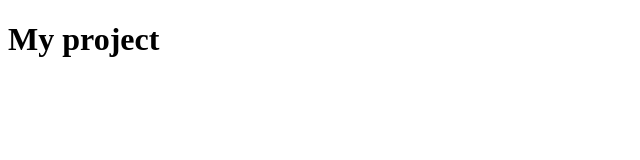
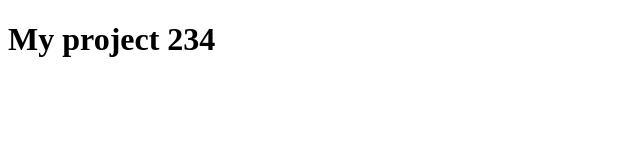
Before and after one commit to b0hdan1/my-project, a plain HTML site: page index.html in a window 1280 px wide. Shown: the full height of the page, 0-640 px from the left. Drawn offline with Linux system fonts and the light colour scheme.

Commit message:
title was changed 2

```diff
--- a/index.html
+++ b/index.html
@@ -6,6 +6,6 @@
   <title>My project</title>
 </head>
 <body>
-  <h1>My project</h1>
+  <h1>My project 234</h1>
 </body>
 </html>
```
